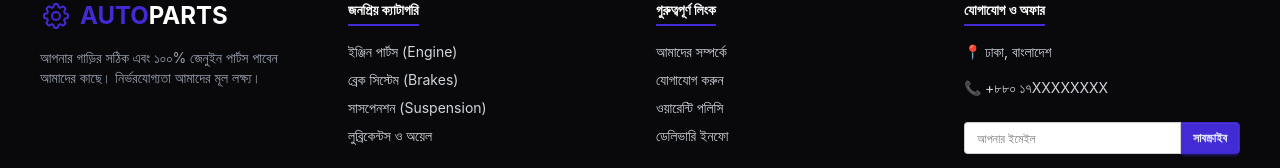
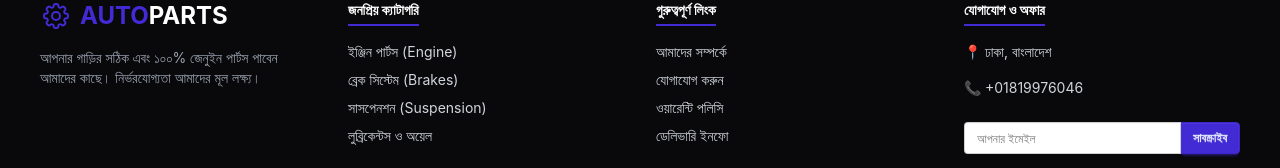
Before and after one commit to rezarajib/starReactOne, a React (Vite) app: page / in a window 1280 px wide. Shown: the part 128-296 px from the top of the page. Built offline with nearby package versions, Linux system fonts and the light colour scheme.

Commit message:
add footer modify

```diff
--- a/src/Components/Footer/Footer.jsx
+++ b/src/Components/Footer/Footer.jsx
@@ -34,7 +34,7 @@ const Footer = () => {
   <div>
     <h6 class="footer-title text-white opacity-100 font-bold border-b-2 border-primary pb-1 mb-2">যোগাযোগ ও অফার</h6>
     <p class="text-sm text-gray-300 mb-2">📍 ঢাকা, বাংলাদেশ</p>
-    <p class="text-sm text-gray-300 mb-4">📞 +৮৮০ ১৭XXXXXXXX</p>
+    <p class="text-sm text-gray-300 mb-4">📞 +01819976046</p>
     <form class="form-control w-full">
       <div class="join">
         <input type="text" placeholder="আপনার ইমেইল" class="input input-bordered join-item input-sm text-black w-full" />
```
